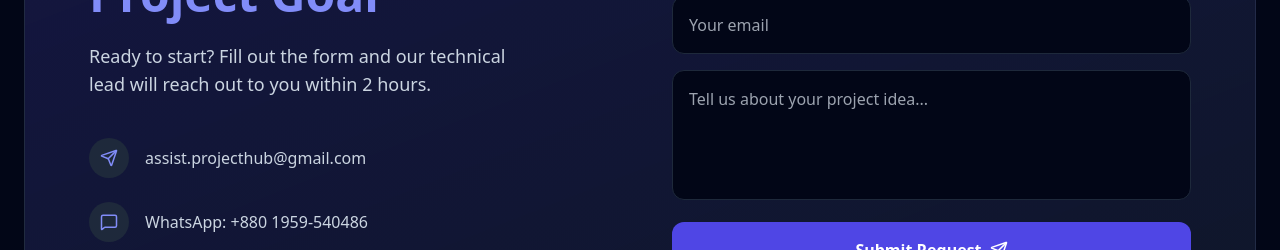
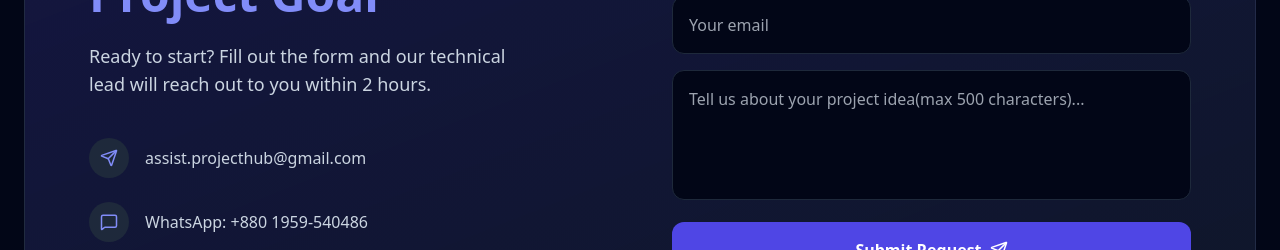
Before and after one commit to assist-project-hub/projecthub, a React (Vite) app: page / in a window 1280 px wide. Shown: the part 6007-6257 px from the top of the page. Built offline with nearby package versions, Linux system fonts and the light colour scheme.

Commit message:
Enhance Contact form by updating textarea placeholder to specify character limit and adding maxLength validation

```diff
--- a/src/components/sections/Contact.jsx
+++ b/src/components/sections/Contact.jsx
@@ -102,9 +102,10 @@ export default function Contact() {
               />
               <textarea
                 name="message"
-                placeholder="Tell us about your project idea..."
+                placeholder="Tell us about your project idea(max 500 characters)..."
                 rows={4}
                 required
+                maxLength={500}
                 className="w-full bg-slate-950 border border-slate-800 text-white p-4 rounded-xl focus:outline-none focus:border-indigo-500 transition-all resize-none"
                 value={formData.message}
                 onChange={(e) =>
```
